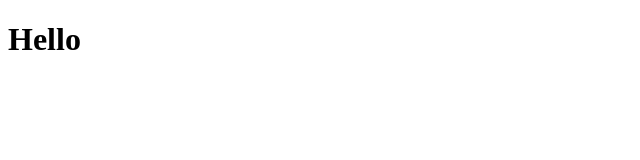
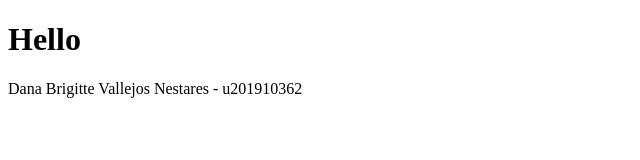
Before and after one commit to upc-is/ihc-front, a plain HTML site: page introHtmlCss/siguiente.html in a window 1280 px wide. Shown: the whole page, without its empty margins (0-640 px from the left). Drawn offline with Linux system fonts and the light colour scheme.

Commit message:
changed by Dana Vallejos

```diff
--- a/introHtmlCss/siguiente.html
+++ b/introHtmlCss/siguiente.html
@@ -6,5 +6,7 @@
 </head>
 <body>
     <h1>Hello</h1>
+    <p>Dana Brigitte Vallejos Nestares - u201910362</p>
+
 </body>
 </html>
```
